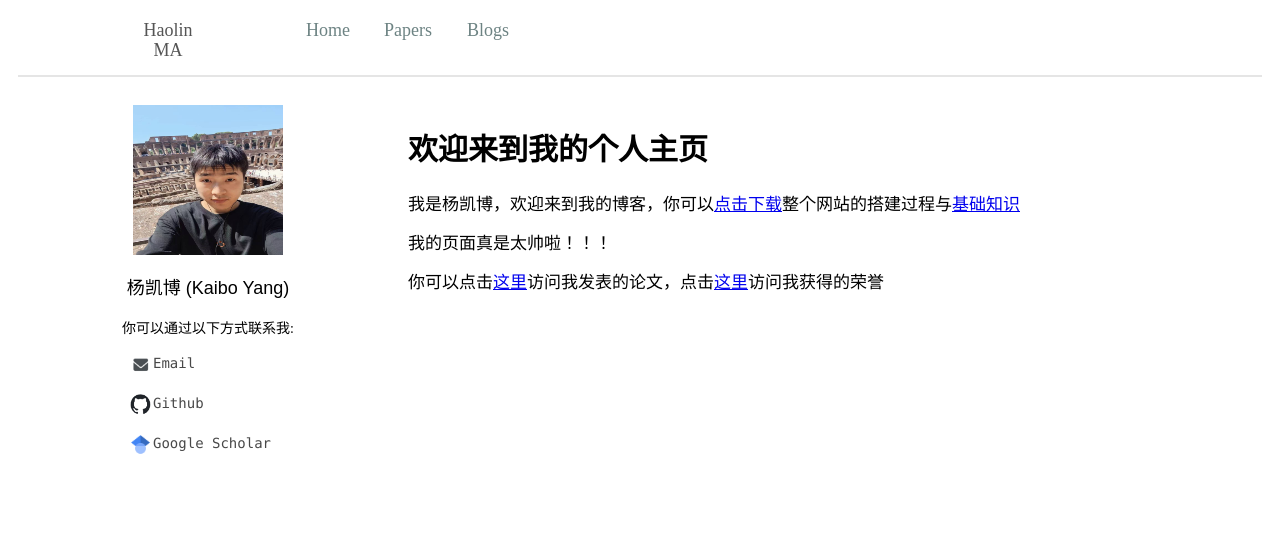
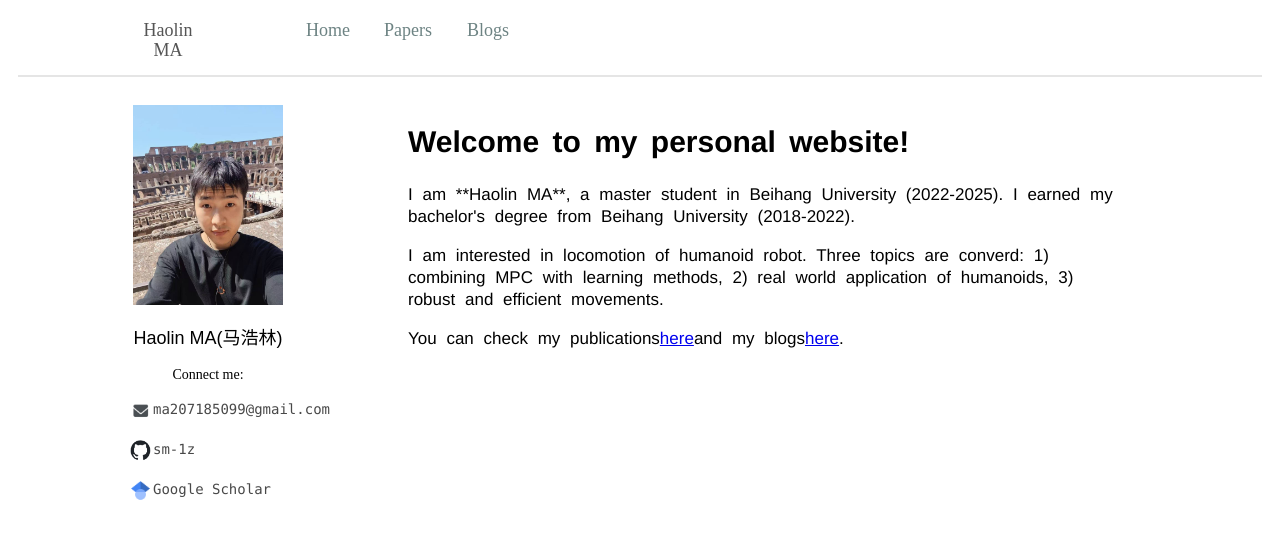
Before and after one commit to sm-1z/haolinMA.github.io, a plain HTML site: page index.html in a window 1280 px wide. Drawn offline with Linux system fonts and the light colour scheme.

Commit message:
third commit
update index

```diff
--- a/index.html
+++ b/index.html
@@ -24,7 +24,7 @@
                 <li></li>
                 <li><a href="./index.html">Home</a></li>
                 <li><a href="./paper.html">Papers</a></li>
-                <li><a href="./honor.html">Blogs</a></li>
+                <li><a href="blog.html">Blogs</a></li>
             </ul>
         </nav>
     </header>
@@ -32,28 +32,27 @@
 
     <!-- 个人信息栏 -->
     <aside class="index_person_info">
-        <img src=" ./images/base/head.jpg" alt="显示失败" style="margin-top: 25px;width: 150px;height: 150px;" />
-        <p style="font-family: 'Arial', '华文行楷', 'KaiTi', '行楷', sans-serif;font-size: 18px;">杨凯博 (Kaibo Yang)</p>
+        <img src=" ./images/base/head.jpg" alt="显示失败" style="margin-top: 25px;width: 150px;height: 200px;" />
+        <p style="font-family: 'Arial', '华文行楷', 'KaiTi', '行楷', sans-serif;font-size: 18px;">Haolin MA(马浩林)</p>
 
         <!-- 替换href中的邮箱、链接等个人信息地址 -->
-        <p>你可以通过以下方式联系我:<br></p>
+        <p>Connect me:<br></p>
         <ul>
-            <li><a href="mailto:aliykb@outlook.com?" target="_top"><img src="./images/base/mail.png"
-                        alt="显示失败" />Email</a></li>
-            <li><a href="https://github.com/Kaibo-Yang" target="_blank"><img src="./images/base/Github.png"
-                        alt="显示失败" />Github</a></li>
-            <li><a href="https://github.com/Kaibo-Yang" target="_blank"><img src="./images/base/scholar.png"
+            <li><a href="mailto:ma207185099@gmail.com?" target="_top"><img src="./images/base/mail.png"
+                        alt="显示失败" />ma207185099@gmail.com</a></li>
+            <li><a href="https://github.com/sm-1z" target="_blank"><img src="./images/base/Github.png"
+                        alt="显示失败" />sm-1z</a></li>
+            <li><a href="https://scholar.google.com/citations?user=cLQdZUwAAAAJ&hl=en" target="_blank"><img src="./images/base/scholar.png"
                         alt="显示失败" />Google Scholar</a></li>
         </ul>
     </aside>
 
     <!-- 文章栏 -->
     <article class="index_article">
-        <h1>欢迎来到我的个人主页</h1>
-        <p>我是杨凯博，欢迎来到我的博客，你可以<a href="./README.md" download="README.md">点击下载</a>整个网站的搭建过程与<a href="./files/HTML.md"
-                download="HTML.md">基础知识</a></p>
-        <p>我的页面真是太帅啦！！！</p>
-        <p>你可以点击<a href="./paper.html">这里</a>访问我发表的论文，点击<a href="./honor.html">这里</a>访问我获得的荣誉</p>
+        <h1>Welcome to my personal website!</h1>
+        <p>I am **Haolin MA**, a master student in Beihang University (2022-2025). I earned my bachelor's degree from Beihang University (2018-2022).</p>
+        <p>I am interested in locomotion of humanoid robot. Three topics are converd: 1) combining MPC with learning methods, 2) real world application of humanoids, 3) robust and efficient movements.</p>
+        <p>You can check my publications<a href="./paper.html">here</a>and my blogs<a href="./blog.html">here</a>.</p>
     </article>
 
 </body>
```
Also changed, not shown: blog.html (renamed from honor.html, +15 -14 lines), paper.html (+15 -14 lines).
